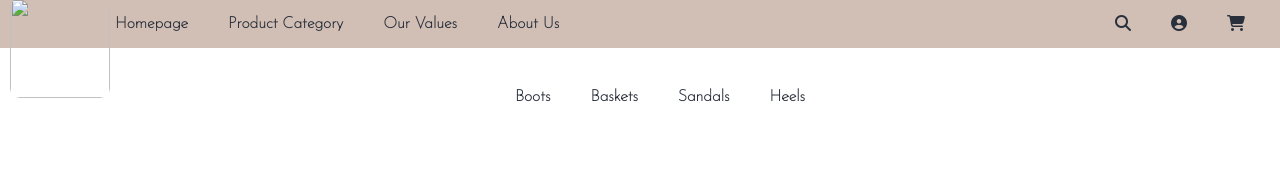
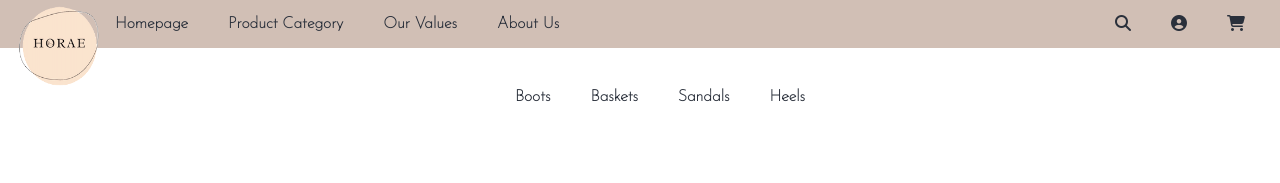
Before and after one commit to Emilieprt/Horae, a plain HTML site: page shoe-page.html in a window 1280 px wide. Shown: the top 183 px of the page. Drawn offline with Linux system fonts and the light colour scheme.

Commit message:
Update shoe-page.html

```diff
--- a/shoe-page.html
+++ b/shoe-page.html
@@ -33,7 +33,7 @@
               </a>
           </li>
         </ul>
-<img id="logohead" src="images/logo2.png">
+<img id="logohead" src="images/logo2.jpg">
         </div>
   </header>
 
```
